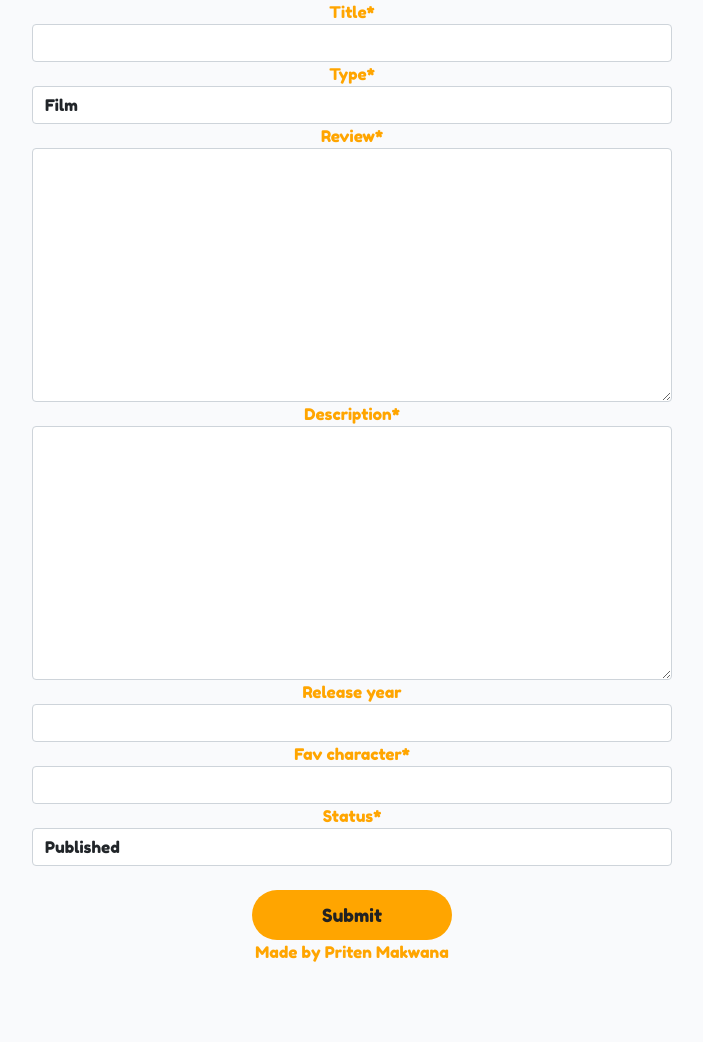
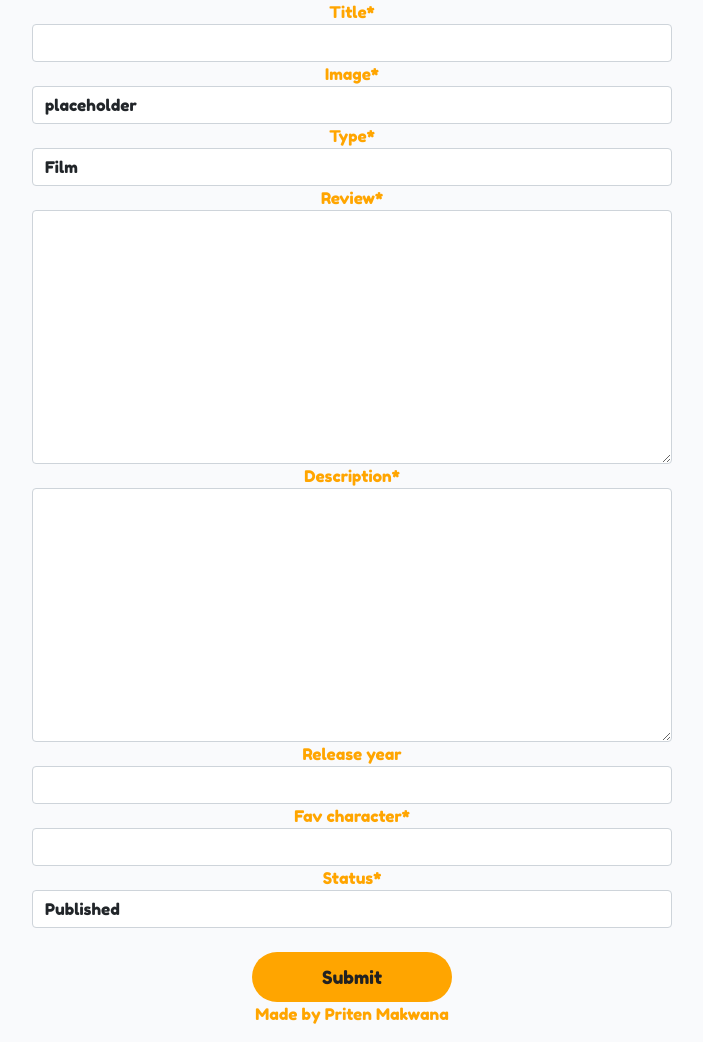
Before and after one commit to PritenMakwana44/unfiltered-anime, a Django app: page /add_review/ in a window 1280 px wide. Shown: the part 56-1098 px from the top of the page, without its empty margins (288-991 px from the left). Before the commit the page ends 1018 px from the top, so only its background shows below. Run offline with Django 3.2, Linux system fonts and the light colour scheme; the visitor is signed in with stand-in values (Sample User, id 1); some libraries are stand-ins or nearby versions.

Commit message:
Missed featured image from form

```diff
--- a/reviews/forms.py
+++ b/reviews/forms.py
@@ -23,8 +23,8 @@ Review form for user to create a review
 class ReviewForm(forms.ModelForm):
     class Meta:
         model = Review
-        fields = ('title', 'type', 'review', 'description',
-                  'release_year', 'fav_character', 'status')
+        fields = ('title', 'featured_image', 'type', 'review', 'description',
+                  'release_year', 'fav_character', 'status',)
         widgets = {
             'description': SummernoteWidget(),
             'review': SummernoteWidget()
--- a/templates/add_review.html
+++ b/templates/add_review.html
@@ -2,7 +2,7 @@
 {% extends 'base.html' %}
 <!-- Block content -->
 {% block content %}
-<!-- Load cirspy froms -->
+<!-- Load crispy froms -->
 {% load crispy_forms_tags %}
 <!-- POST -->
 <form method="POST" enctype="multipart/form-data">
```
Also changed, not shown: README.md.
